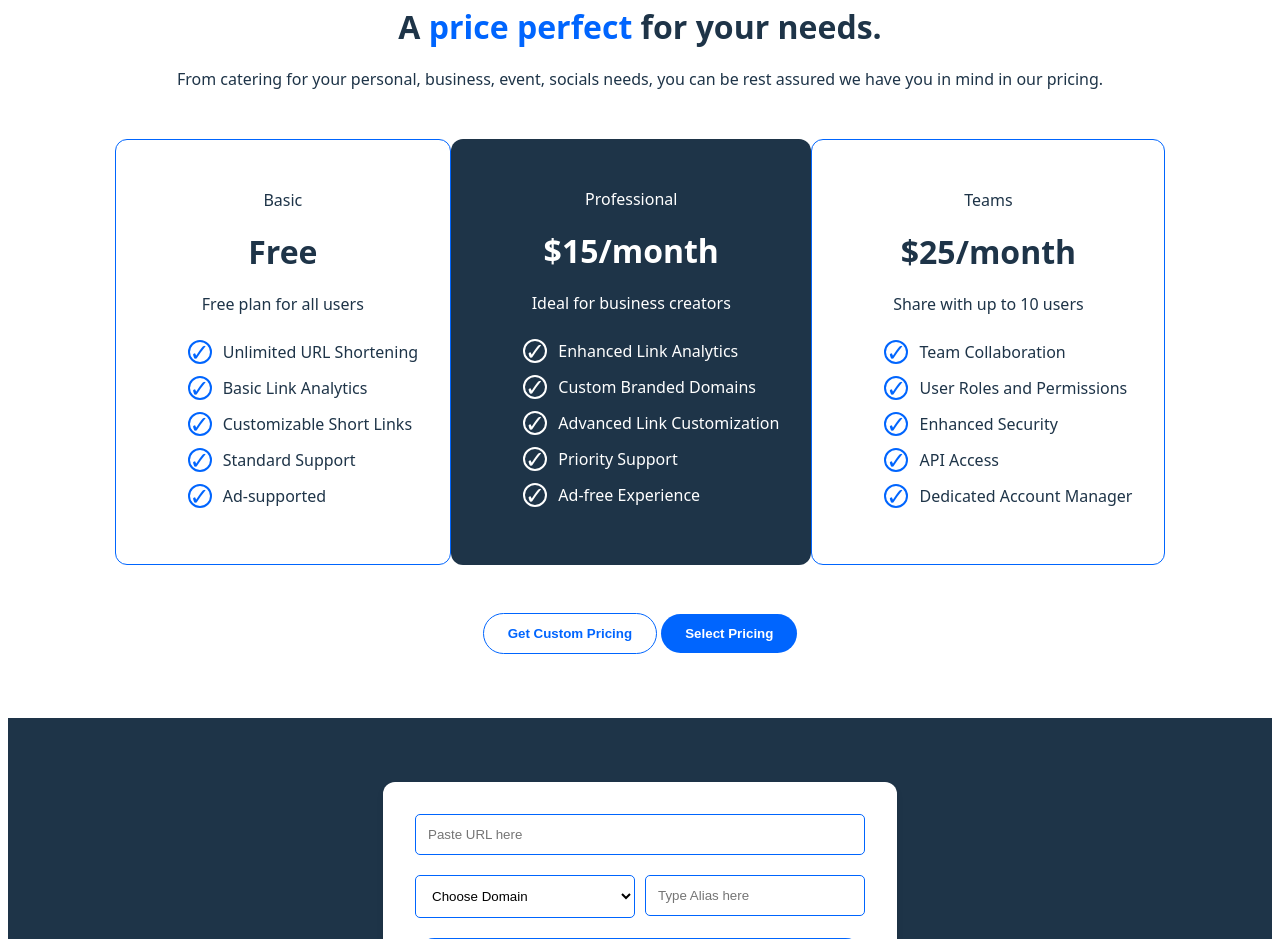
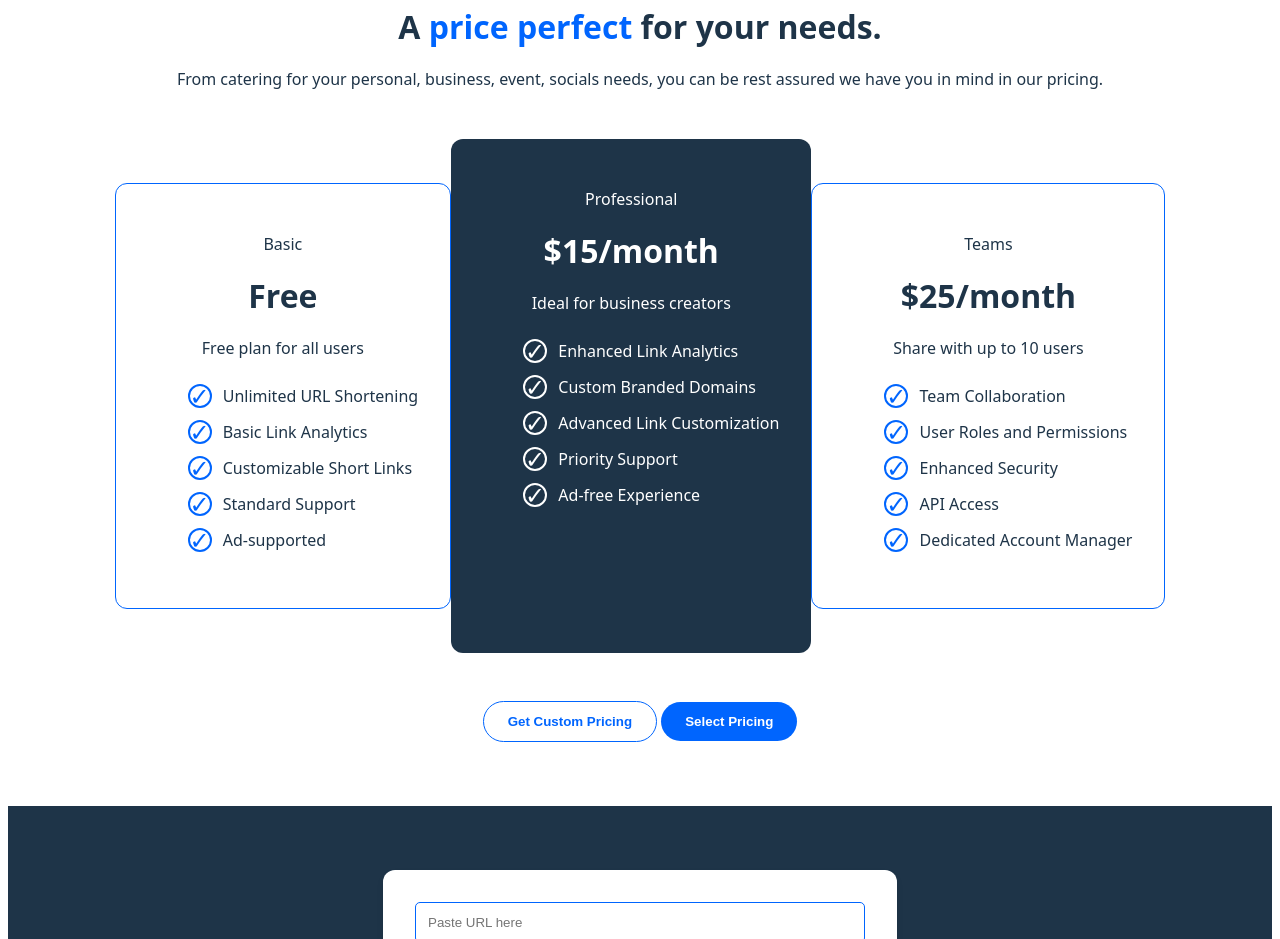
Before and after one commit to d3vluqman/altschool-css-assignment, a plain HTML site: page assignment_six/index.html in a window 1280 px wide. Shown: the part 1872-2811 px from the top of the page. Drawn offline with Linux system fonts and the light colour scheme.

Commit message:
update assignment_six priciing card style

```diff
--- a/assignment_six/styles.css
+++ b/assignment_six/styles.css
@@ -192,6 +192,7 @@ body {
 .pricing-grid {
     display: flex;
     justify-content: center;
+    align-items: center;
     max-width: 1200px;
     margin: 3rem auto;
 }
@@ -200,13 +201,14 @@ body {
     padding: 2rem;
     border-radius: 12px;
     border: 1px solid var(--primary-blue);
+    max-height: 400px;
 }
 
 .price-card.featured {
     background: var(--dark-blue);
     color: #fff;
     border: none;
-    /* height: ; */
+    min-height: 450px;
 }
 
 .price {
```
